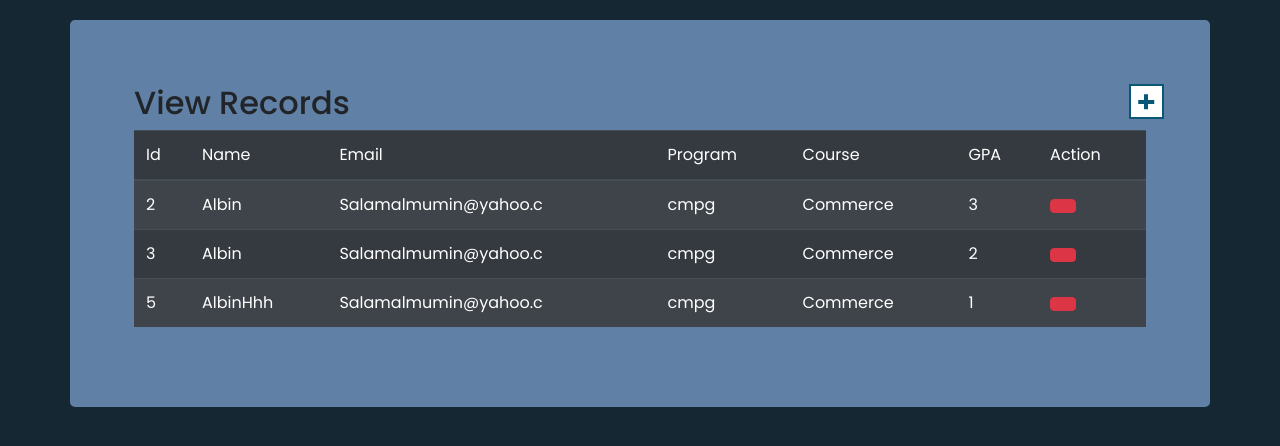
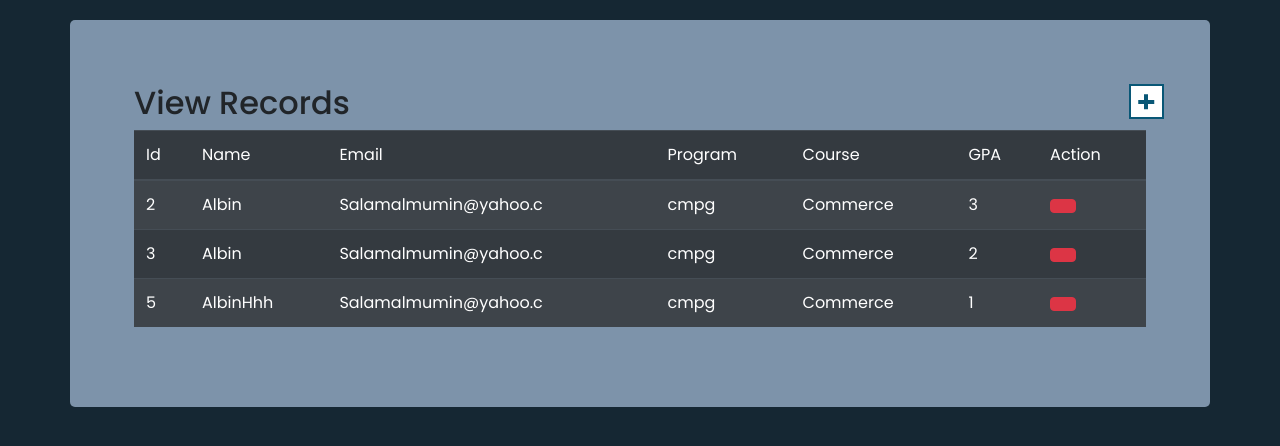
Before and after one commit to Muhamm3dd/University_Co-op_registration, a PHP site: page / in a window 1280 px wide. Shown: the part 256-702 px from the top of the page. Run offline with PHP 8.4, Linux system fonts and the light colour scheme; data comes from the database, SQL or seed files in the repository.

Commit message:
Add files via upload

```diff
--- a/css/style.css
+++ b/css/style.css
@@ -11,7 +11,7 @@ header h1{
   color: #f4f4f4;
 }
 .container{
-  background-color: #6081a5;
+  background-color: #7d93aa;
       border-radius: 5px;
       margin-top: 20px;
   padding: 5%;
```
